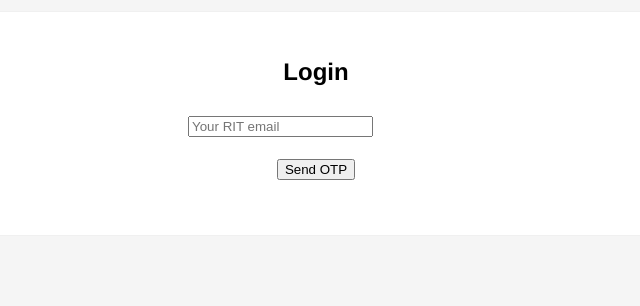
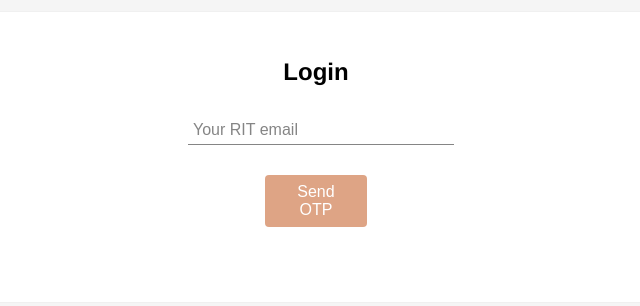
Before and after one commit to kjf5787/alt-coop-team1, a PHP site: page /login.php in a window 1280 px wide. Shown: the part 61-367 px from the top of the page, without its empty margins (324-964 px from the left). Run offline with PHP 8.4, Linux system fonts and the light colour scheme.

Commit message:
Updated login styles

```diff
--- a/srDevPortal/assets/css/styles.css
+++ b/srDevPortal/assets/css/styles.css
@@ -91,25 +91,6 @@ header{
 
 .questionAnswerBox{
     padding-bottom: 14px;
-}
-
-.answers input[type="text"], .login-box input[type="text"]{
-    border: none;
-    border-bottom: 1px solid #858585;
-    background-color: transparent;
-    padding: 4px 2px;
-    outline: none;
-    font-size: 90%;
-    width: 200px;
-}
-
-.answers input[type="text"]:focus, .login-box input[type="text"]:focus {
-    border-bottom-color: #DEA485;
-}
-
-.answers input[type="text"]::placeholder, .login-box input[type="text"]::placeholder {
-    color: #858585;
-    font-size: 90%;
 }
 
 .rangeSlider {
@@ -239,6 +220,26 @@ header{
 }
 
 /*--- End Questions CSS ---*/
+/*--- Start Input CSS (question and login text and email inputs) ---*/
+.answers input[type="text"], .login-box input[type="text"], .login-box input[type="email"]{
+    border: none;
+    border-bottom: 1px solid #858585;
+    background-color: transparent;
+    padding: 4px 2px;
+    outline: none;
+    font-size: 90%;
+    width: 200px;
+}
+
+.answers input[type="text"]:focus, .login-box input[type="text"]:focus, .login-box input[type="email"]:focus {
+    border-bottom-color: #DEA485;
+}
+
+.answers input[type="text"]::placeholder, .login-box input[type="text"]::placeholder, .login-box input[type="email"]::placeholder {
+    color: #858585;
+    font-size: 90%;
+}
+/*--- End Input CSS---*/
 /*--- Login CSS ---*/
 .login-container{
     display: flex;
@@ -268,25 +269,22 @@ header{
     padding-bottom: 20px;
 }
 
-.login-box input[type="text"] {
+.login-box input[type="email"], .login-box input[type="text"] {
     width: 100%;
     padding: 5px;
+    font-size: 100%;
 }
 
 #login-s-box {
     text-align: center;
 }
 
-.login-box input[type="text"]{
-    font-size: 100%;
-}
-
-login-box input[type="text"]::placeholder {
+.login-box input[type="email"]::placeholder, .login-box input[type="text"]::placeholder {
     color: #858585;
     font-size: 100%;
 }
 /*--- End Login CSS ---*/
-         /*--- Start submit CSS ---*/
+/*--- Start submit CSS ---*/
 .submit-container {
     display: flex;
     flex-direction: column;
@@ -311,6 +309,21 @@ login-box input[type="text"]::placeholder {
     font-size: 1.2rem;
     color: #333;
 }
+.submit-box button {
+    width: 40%;
+    background-color: #DEA485;
+    color: #fff;
+    padding: 8px 16px;
+    border: none;
+    border-radius: 4px;
+    font-size: 16px;
+    cursor: pointer;
+    margin: 10px 0 20px 0;
+}
+.submit-box button:hover {
+    background-color: #CE8C69;
+}
+
  /*--- end submit CSS ---*/
   /*--- Start error CSS ---*/
 .error-container {
```
